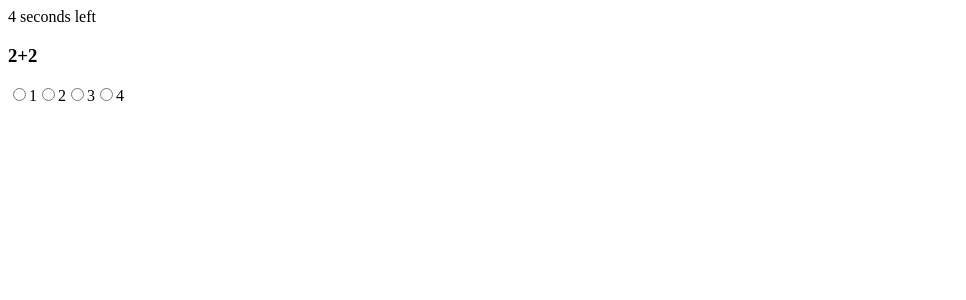
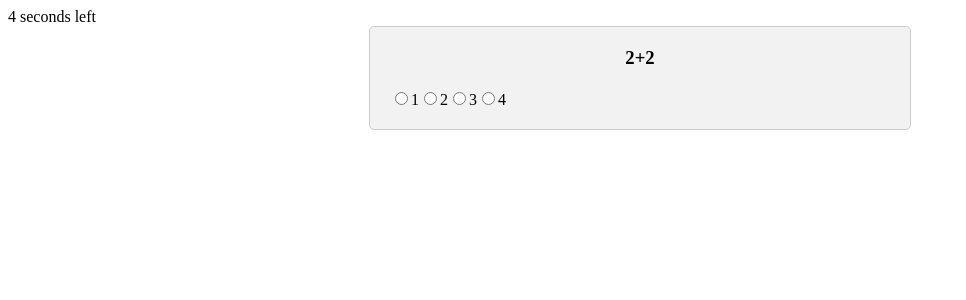
Before and after one commit to girraj9024/Quiz-Application-React, a React (Vite) app: page / in a window 1280 px wide. Shown: the top 300 px of the page, without its empty margins (0-966 px from the left). Built offline with nearby package versions, Linux system fonts and the light colour scheme.

Commit message:
question img add

```diff
--- /dev/null
+++ b/src/Quiz Application/App.css
@@ -0,0 +1,85 @@
+#quiz {
+  width: 500px;
+  margin: 0 auto;
+  padding: 20px;
+  border: 1px solid #ccc;
+  border-radius: 5px;
+  background-color: #f2f2f2;
+}
+
+#quiz h3 {
+  margin-top: 0;
+  margin-bottom: 20px;
+  text-align: center;
+}
+
+#quiz.options {
+  list-style: none;
+  padding: 0;
+  margin: 0;
+}
+
+#quiz.options label {
+  display: block;
+  margin-bottom: 10px;
+}
+
+#quiz.options input[type="radio"] {
+  margin-right: 10px;
+}
+
+#score {
+  width: 500px;
+  margin: 0 auto;
+  padding: 20px;
+  border: 1px solid #ccc;
+  border-radius: 5px;
+  background-color: #f2f2f2;
+  text-align: center;
+  margin-top: 20px;
+}
+#quiz {
+  width: 500px;
+  margin: 0 auto;
+  padding: 20px;
+  border: 1px solid #ccc;
+  border-radius: 5px;
+  background-color: #f2f2f2;
+}
+
+#quiz h3 {
+  margin-top: 0;
+  margin-bottom: 20px;
+  text-align: center;
+}
+
+#quiz.options {
+  list-style: none;
+  padding: 0;
+  margin: 0;
+}
+
+#quiz.options label {
+  display: block;
+  margin-bottom: 10px;
+}
+
+#quiz.options input[type="radio"] {
+  margin-right: 10px;
+}
+
+#score {
+  width: 500px;
+  margin: 0 auto;
+  padding: 20px;
+  border: 1px solid #ccc;
+  border-radius: 5px;
+  background-color: #f2f2f2;
+  text-align: center;
+  margin-top: 20px;
+}
+#quiz img {
+  width: 100%;
+  height: auto;
+  margin-bottom: 20px;
+}
--- a/src/Quiz Application/Main.jsx
+++ b/src/Quiz Application/Main.jsx
@@ -1,9 +1,8 @@
 import React, { useEffect, useState } from "react";
 import { data } from "./data";
-
+import "./App.css";
 
 function shuffleArray(array) {
-  // Fisher-Yates shuffle algorithm
   for (let i = array.length - 1; i > 0; i--) {
     const j = Math.floor(Math.random() * (i + 1));
     [array[i], array[j]] = [array[j], array[i]];
@@ -16,14 +15,12 @@ function Main() {
   const [questionNumber, setQuestionNumber] = useState(0);
   const [selectedOption, setSelectedOption] = useState('');
   const [userAnswers, setUserAnswers] = useState(Array(data.length).fill(''));
-  const [timeLeft, setTimeLeft] = useState(5); // Initial time left
+  const [timeLeft, setTimeLeft] = useState(5);
 
-  // Shuffle the data array when component mounts
   useEffect(() => {
     shuffleData();
   }, []);
 
-  // Function to shuffle data array
   function shuffleData() {
     const shuffledData = shuffleArray(data);
     setQuestionNumber(0);
@@ -31,10 +28,9 @@ function Main() {
     setShowScore(false);
   }
 
-  // Function to calculate score
   function calculateScore() {
     let score = 0;
-    for (let i = 0; i < data.length; i++) {
+    for (let i = 0; i < data.length -1; i++) {
       if (userAnswers[i] === data[i].answer) {
         score++;
       }
@@ -42,28 +38,24 @@ function Main() {
     return score;
   }
 
-  // useEffect to handle timer and display score at the end
   useEffect(() => {
-    // Set interval to update timer every second
     const timer = setInterval(() => {
       if (timeLeft > 0) {
         setTimeLeft(timeLeft - 1);
       } else {
         if (questionNumber < data.length - 1) {
-          setQuestionNumber(questionNumber + 1); // Move to the next question
-          setTimeLeft(5); // Reset the timer for the next question
+          setQuestionNumber(questionNumber + 1);
+          setTimeLeft(5);
         } else {
-          clearInterval(timer); // Stop the timer
-          setShowScore(true); // Show the total score
+          clearInterval(timer);
+          setShowScore(true);
         }
       }
     }, 1000);
 
-    // Clean up the interval when component unmounts or question changes
     return () => clearInterval(timer);
   }, [timeLeft, questionNumber]);
 
-  // Function to handle option selection
   function handleOptionSelect(option) {
     const updatedUserAnswers = [...userAnswers];
     updatedUserAnswers[questionNumber] = option;
@@ -71,7 +63,6 @@ function Main() {
     setSelectedOption(option);
   }
 
-  // useEffect to clear the previously selected option when question changes
   useEffect(() => {
     setSelectedOption('');
   }, [questionNumber]);
--- a/src/Quiz Application/data.jsx
+++ b/src/Quiz Application/data.jsx
@@ -20,8 +20,10 @@ export const data = [
     options: [1, 0, 2, 4],
   },
   {
-    question: "4*4*4",
-    answer: 64,
-    options: [12, 444, 64, 62],
+    // question: "https://badrinath-kedarnath.gov.in/Assets/image/k3.jpg",
+    question: <img src="src/Quiz Application/kedarnat dham.jpg" alt=""/>,
+    // question: "what is place",
+    answer: "kedarnath",
+    options: ["kedarnath", "Badrinath", "Dwarka", "Rameswaram"],
   },
 ];
```
Also changed, not shown: 1 other file (tests, documents, lock files or other folders).
